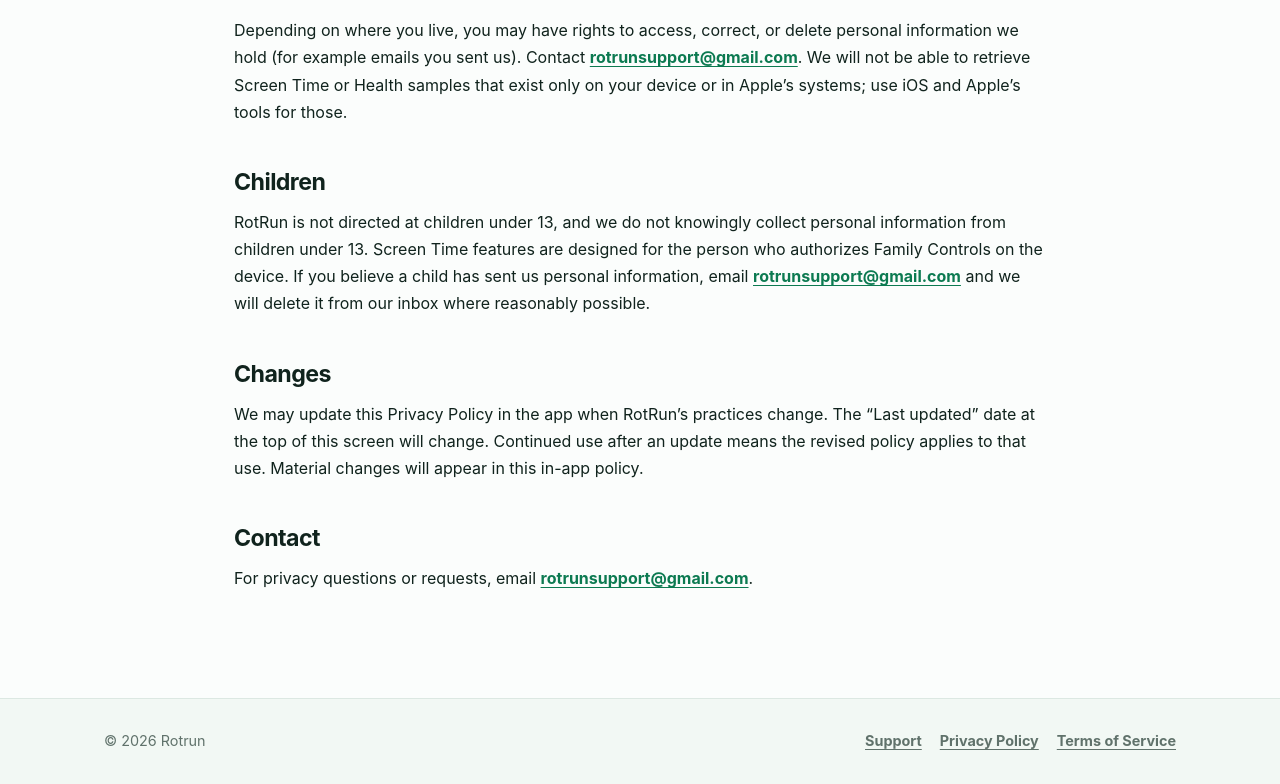
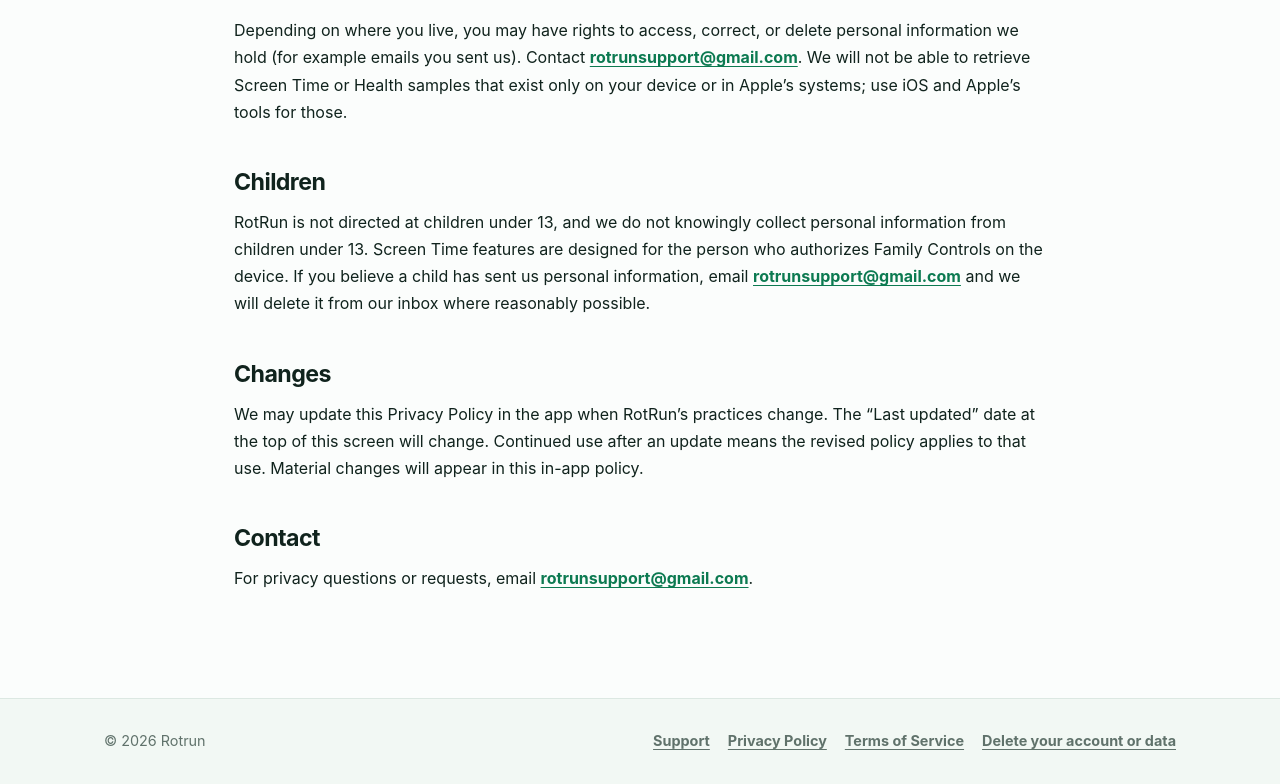
Before and after one commit to ahmedified-47/rotrun-site, a plain HTML site: page privacy.html in a window 1280 px wide. Shown: the part 4420-5204 px from the top of the page. Drawn offline with Linux system fonts and the light colour scheme.

Commit message:
Add delete-account link to privacy footer

```diff
--- a/privacy.html
+++ b/privacy.html
@@ -78,4 +78,4 @@
 <h2>Changes</h2>
 <p>We may update this Privacy Policy in the app when RotRun’s practices change. The “Last updated” date at the top of this screen will change. Continued use after an update means the revised policy applies to that use. Material changes will appear in this in-app policy.</p>
 <h2>Contact</h2>
-<p>For privacy questions or requests, email <a href="mailto:rotrunsupport@gmail.com">rotrunsupport@gmail.com</a>.</p></main><footer class="site-footer"><div class="footer-inner"><p>© 2026 Rotrun</p><div class="footer-links"><a href="support.html">Support</a><a href="privacy.html">Privacy Policy</a><a href="terms.html">Terms of Service</a></div></div></footer></body></html>
+<p>For privacy questions or requests, email <a href="mailto:rotrunsupport@gmail.com">rotrunsupport@gmail.com</a>.</p></main><footer class="site-footer"><div class="footer-inner"><p>© 2026 Rotrun</p><div class="footer-links"><a href="support.html">Support</a><a href="privacy.html">Privacy Policy</a><a href="terms.html">Terms of Service</a><a href="delete-account.html">Delete your account or data</a></div></div></footer></body></html>
```
